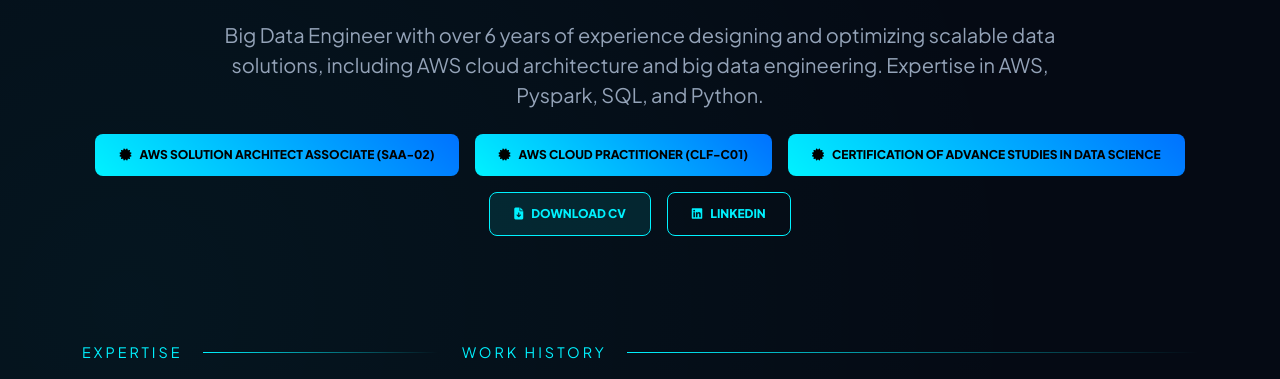
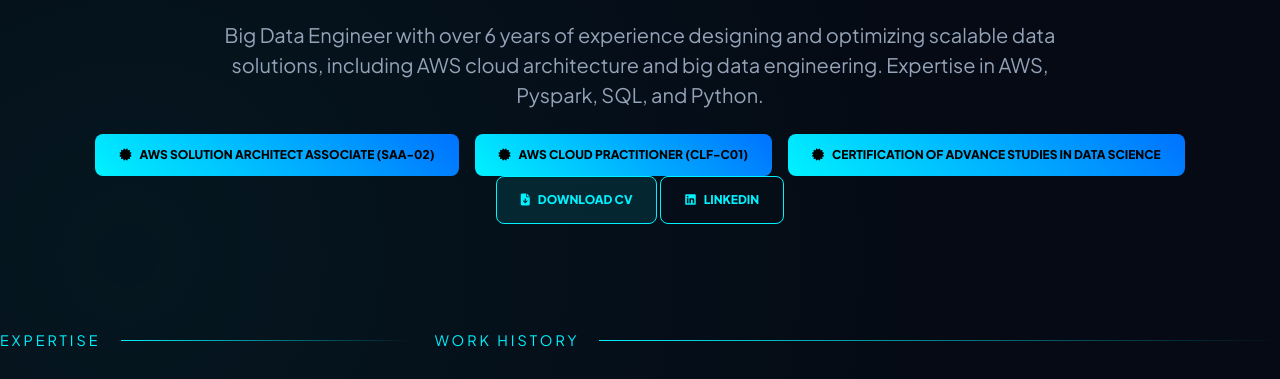
Before and after one commit to shradhadubey/shradha-dubey-portfolio, a Flask app: page / in a window 1280 px wide. Shown: the part 177-556 px from the top of the page. Run offline with Flask 3, Linux system fonts and the light colour scheme.

Commit message:
Improve button styling and layout consistency
Enhanced the .cert-badge and .social-link classes to ensure consistent button height, alignment, and prevent text wrapping. Added spacing divs to improve layout structure on the index page.

```diff
--- a/templates/index.html
+++ b/templates/index.html
@@ -75,6 +75,11 @@
         .cert-badge:hover, .social-link:hover {
             filter: brightness(1.2);
             transform: translateY(-3px);
+            display: inline-flex;
+            align-items: center;
+            justify-content: center;
+            height: 48px; /* Forces all buttons to be the exact same height */
+            white-space: nowrap; /* Prevents text from breaking inside the button */
             box-shadow: 0 5px 15px rgba(0, 242, 255, 0.3);
         }
 
@@ -92,6 +97,11 @@
             align-items: center;
             gap: 8px;
             transition: 0.3s;
+            display: inline-flex;
+            align-items: center;
+            justify-content: center;
+            height: 48px; /* Forces all buttons to be the exact same height */
+            white-space: nowrap; /* Prevents text from breaking inside the button */
         }
 
         .social-link:hover {
@@ -163,6 +173,7 @@
             {{ profile.summary }}
         </p>
 
+    <div class="mt-4"></div>
         <div class="d-flex flex-wrap justify-content-center gap-3 mt-4">
             {% for cert in profile.certifications %}
                 <button class="cert-badge" data-bs-toggle="modal" data-bs-target="#certModal{{ loop.index }}">
@@ -183,6 +194,7 @@
                     </div>
                 </div>
             {% endfor %}
+    </div>
 
             <a href="{{ url_for('static', filename=profile.resume_file) }}"
                 download="Shradha_Dubey_Resume.pdf"
```
